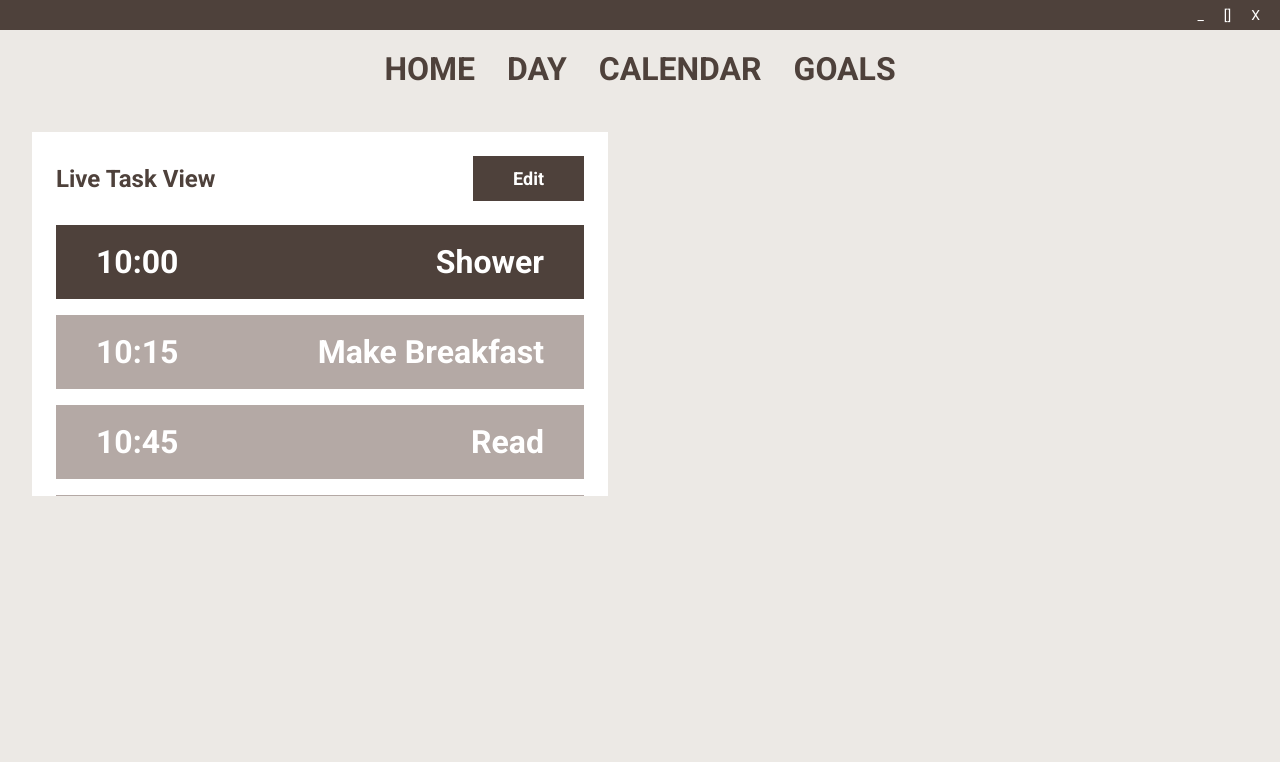
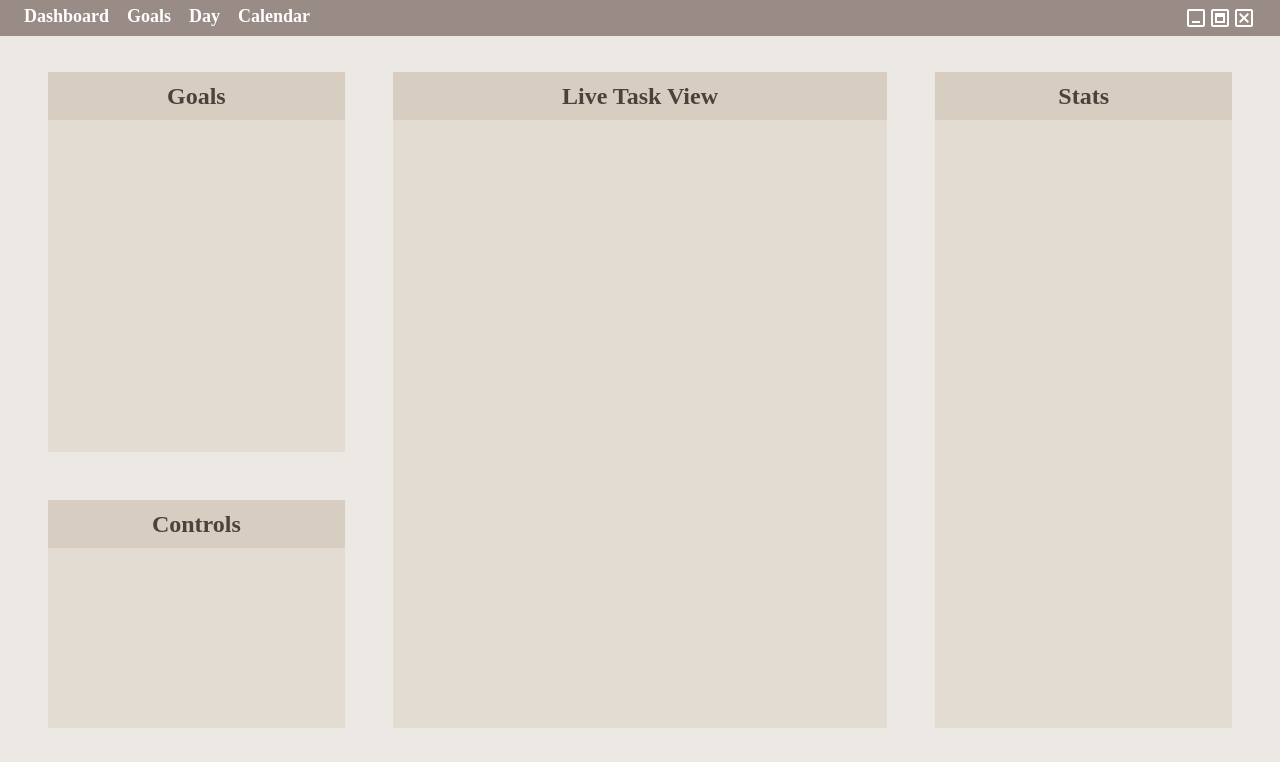
Before and after one commit to xDrewCodes/electron-planner, an Electron app: page index.html in a window 1280 px wide. Drawn offline with Linux system fonts and the light colour scheme; a web font is replaced by a local one.

Commit message:
Better colors and blocked out nodes

```diff
--- a/index.html
+++ b/index.html
@@ -7,43 +7,62 @@
     <title>Planner</title>
     <meta http-equiv="Content-Security-Policy" content="script-src 'self' 'unsafe-inline';" />
     <link rel="stylesheet" href="style.css">
+    <script src="https://kit.fontawesome.com/8a3e67506d.js" defer crossorigin="anonymous"></script>
     <script src="app.js" defer></script>
 </head>
 
 <body>
-    <div class="title-bar">
-        <div class="title-bar-buttons">
-            <button id="minimize-btn">_</button>
-            <button id="maximize-btn">[]</button>
-            <button id="close-btn">X</button>
+    <nav>
+        <div class="nav__icons">
+            <img src="./assets/icons8-close-window-24.png" alt="" class="nav__img nav__close">
+            <img src="./assets/icons8-maximize-window-24 (1).png" alt="" class="nav__img nav__maximize">
+            <img src="./assets/icons8-minimize-window-24.png" alt="" class="nav__img nav__minimize">
         </div>
-    </div>
-    <nav class="row">
-        <a href="#" class="nav__link">HOME</a>
-        <a href="#" class="nav__link">DAY</a>
-        <a href="#" class="nav__link">CALENDAR</a>
-        <a href="#" class="nav__link">GOALS</a>
+        <div class="nav__links">
+            <a href="#" class="nav__link">Dashboard</a>
+            <a href="#" class="nav__link">Goals</a>
+            <a href="#" class="nav__link">Day</a>
+            <a href="#" class="nav__link">Calendar</a>
+        </div>
     </nav>
     <div class="app__container">
-        <div class="task__list">
-            <div class="task__title--container">
-                <h3 class="task__list--title">Live Task View</h3>
-                <button class="task__list--edit">Edit</button>
+        <div class="dashboard__nodes">
+            <div class="goals-controls__container">
+                <div class="goals__node node">
+                    <div class="node__title--container">
+                        <h3 class="node__title">Goals</h3>
+                    </div>
+                </div>
+                <div class="controls__node node">
+                    <div class="node__title--container">
+                        <h3 class="node__title">Controls</h3>
+                    </div>
+                </div>
+            </div>
+            <div class="tasks__node node">
+                <div class="node__title--container">
+                    <h3 class="node__title">Live Task View</h3>
+                </div>
+            </div>
+            <div class="stats__node node">
+                <div class="node__title--container">
+                    <h3 class="node__title">Stats</h3>
+                </div>
             </div>
         </div>
     </div>
     <script>
         const { ipcRenderer } = require('electron');
 
-        document.getElementById('minimize-btn').addEventListener('click', () => {
+        document.getElementsByClassName('nav__minimize')[0].addEventListener('click', () => {
             ipcRenderer.send('minimize-window');
         });
 
-        document.getElementById('maximize-btn').addEventListener('click', () => {
+        document.getElementsByClassName('nav__maximize')[0].addEventListener('click', () => {
             ipcRenderer.send('maximize-window');
         });
 
-        document.getElementById('close-btn').addEventListener('click', () => {
+        document.getElementsByClassName('nav__close')[0].addEventListener('click', () => {
             ipcRenderer.send('close-window');
         });
     </script>
--- a/style.css
+++ b/style.css
@@ -1,9 +1,18 @@
-@import url('https://fonts.googleapis.com/css2?family=Roboto:ital,wght@0,100;0,300;0,400;0,500;0,700;0,900;1,100;1,300;1,400;1,500;1,700;1,900&display=swap');
+
+@import url('https://fonts.googleapis.com/css2?family=Rubik+Mono+One&family=Sansita:ital,wght@0,400;0,700;0,800;0,900;1,400;1,700;1,800;1,900&family=Sometype+Mono:ital,wght@0,400..700;1,400..700&display=swap');
+
 
 html {
-    --theme__color: #b4a9a5;
-    --secondary__color: #4e413b;
+
+    --text__color__dark: #4e413b;
+    --nav__color: #998B85;
+    --card__color__dark: #C3B4A2;
+    --card__color__normal: #D7CDC1;
+    --card__color__light: #E3DCD3;
     --bg__color: #ece9e5;
+    --text__color: white;
+
+    --dashboard__spacing: 48px;
 
     -webkit-touch-callout: none;
     -webkit-user-select: none;
@@ -13,51 +22,19 @@ html {
     user-select: none;
 
     scroll-behavior: smooth;
+
 }
 
 * {
     margin: 0;
     padding: 0;
     box-sizing: border-box;
-    font-family: 'Roboto', sans-serif;
 }
 
 body {
     background-color: var( --bg__color );
     margin: 0;
     -webkit-app-region: drag;
-}
-
-
-/* TITLE BAR */
-
-.title-bar {
-    height: 30px;
-    background-color: var(--secondary__color);
-    -webkit-app-region: drag;
-    display: flex;
-    align-items: center;
-    justify-content: space-between;
-    padding: 0 10px;
-}
-
-.title-bar-buttons {
-    display: flex;
-    -webkit-app-region: no-drag;
-    margin-left: auto; /* Move buttons to the right */
-}
-
-.title-bar-buttons button {
-    background: none;
-    border: none;
-    padding: 5px 10px;
-    cursor: pointer;
-    color: white;
-    font-size: 14px;
-}
-
-.title-bar-buttons button:hover {
-    background-color: rgba(255, 255, 255, 0.2);
 }
 
 
@@ -72,23 +49,51 @@ body {
 
 /* NAVIGATION */
 
+
 nav {
     position: absolute;
-    left: 50%;
-    transform: translateX(-50%);
-    height: 80px;
+    background-color: var( --nav__color );
+    height: calc( var(--dashboard__spacing) * 0.75 );
     width: 100%;
     display: flex;
+    flex-direction: row-reverse;
     align-items: center;
-    justify-content: center;
+    justify-content: space-between;
+    padding: 0 24px;
+    -webkit-app-region: drag;
+}
+
+nav * {
+    -webkit-app-region: no-drag;
+}
+
+.nav__icons {
+    font-size: 40px;
+    color: var( --text__color );
+    display: flex;
+    flex-direction: row-reverse;
+    align-items: center;
+}
+
+.nav__img {
+    width: 24px;
+    height: 24px;
+    filter: invert(100%);
+    cursor: pointer;
+}
+
+.nav__links {
+    display: flex;
+    align-items: center;
 }
 
 .nav__link {
-    margin: 16px;
+    margin-right: 18px;
     text-decoration: none;
-    color: var( --secondary__color );
-    font-weight: 600;
-    font-size: 32px;
+    color: var( --text__color );
+    font-family: 'Sometype Mono';
+    font-weight: 800;
+    font-size: 18px;
     border-bottom: rgba(0,0,0,0) 3px solid;
 }
 
@@ -100,26 +105,57 @@ nav {
 /* MAIN PAGE */
 
 .app__container {
-    position: absolute;
-    top: 100px;
+    position: fixed;
+    top: 50%;
     display: flex;
-    height: calc(100vh - 100px);
+    height: calc(100vh - ( var(--dashboard__spacing) ) );
     width: 100%;
-    padding: 2.5%;
+    max-width: 1500px;
+    max-height: 800px;
+    padding: var( --dashboard__spacing );
+    left: 50%;
+    translate: -50% -50%;
+}
+
+/* DASH NODES */
+
+
+.dashboard__nodes {
+    display: flex;
+    justify-content: space-between;
+    width: 100%;
+    height: 100%;
+}
+
+.node {
+    display: flex;
+    background-color: var( --card__color__light );
+}
+
+.node__title--container {
+    background-color: var( --card__color__normal );
+    width: 100%;
+    height: var( --dashboard__spacing );
+    display: flex;
+    align-items: center;
+    justify-content: center;
+}
+
+.node__title {
+    font-family: 'Sometype Mono';
+    color: var( --text__color__dark );
+    font-weight: 700;
+    font-size: 24px;
 }
 
 
 /* DAILY TASKS */
 
-.task__list {
-    display: flex;
+.tasks__node {
     flex-direction: column;
-    position: absolute;
-    width: 45%;
-    height: 364px;
-    background-color: white;
-    padding: 0 24px;
-    overflow-y: scroll;
+    width: 50%;
+    height: 100%;
+    margin: 0 var( --dashboard__spacing );
 }
 
 .task__list--title {
@@ -127,43 +163,34 @@ nav {
     font-size: 24px;
 }
 
-.task {
-    background-color: var( --theme__color );
-    height: 120px;
-    width: 100%;
-    margin-bottom: 16px;
+
+/* Goals */
+
+.goals-controls__container {
     display: flex;
-    justify-content: space-between;
-    align-items: center;
-    color: white;
-    padding: 18px 40px;
+    flex-direction: column;
+    width: 30%;
 }
 
-.task:nth-child(-n + 2) {
-    background-color: var( --secondary__color );
-}
-
-.task__current {
-    transform: scale(1.1);
-    margin: 16px 0;
-    background-color: var( --secondary__color );
-}
-
-.task__title--container {
-    display: flex;
-    justify-content: space-between;
-    align-items: center;
-    margin: 24px 0;
-}
-
-.task__list--edit {
-    border: none;
-    padding: 12px 40px;
-    background-color: var( --secondary__color );
-    color: white;
-    font-size: 18px;
-    font-weight: 600;
+.goals__node {
+    width: 100%;
+    height: 100%;
 }
 
 
-/* WEEKLY TASKS */
+/* CONTROLS */
+
+.controls__node {
+    flex-direction: column;
+    width: 100%;
+    height: 60%;
+    margin-top: var( --dashboard__spacing );
+}
+
+/* STATS */
+
+.stats__node {
+    flex-direction: column;
+    width: 30%;
+    height: 100%;
+}
```
Also changed, not shown: assets/icons8-close-window-24.png (added), assets/icons8-maximize-window-24 (1).png (added), assets/icons8-minimize-window-24.png (added), main.js (line endings or trailing spaces).
